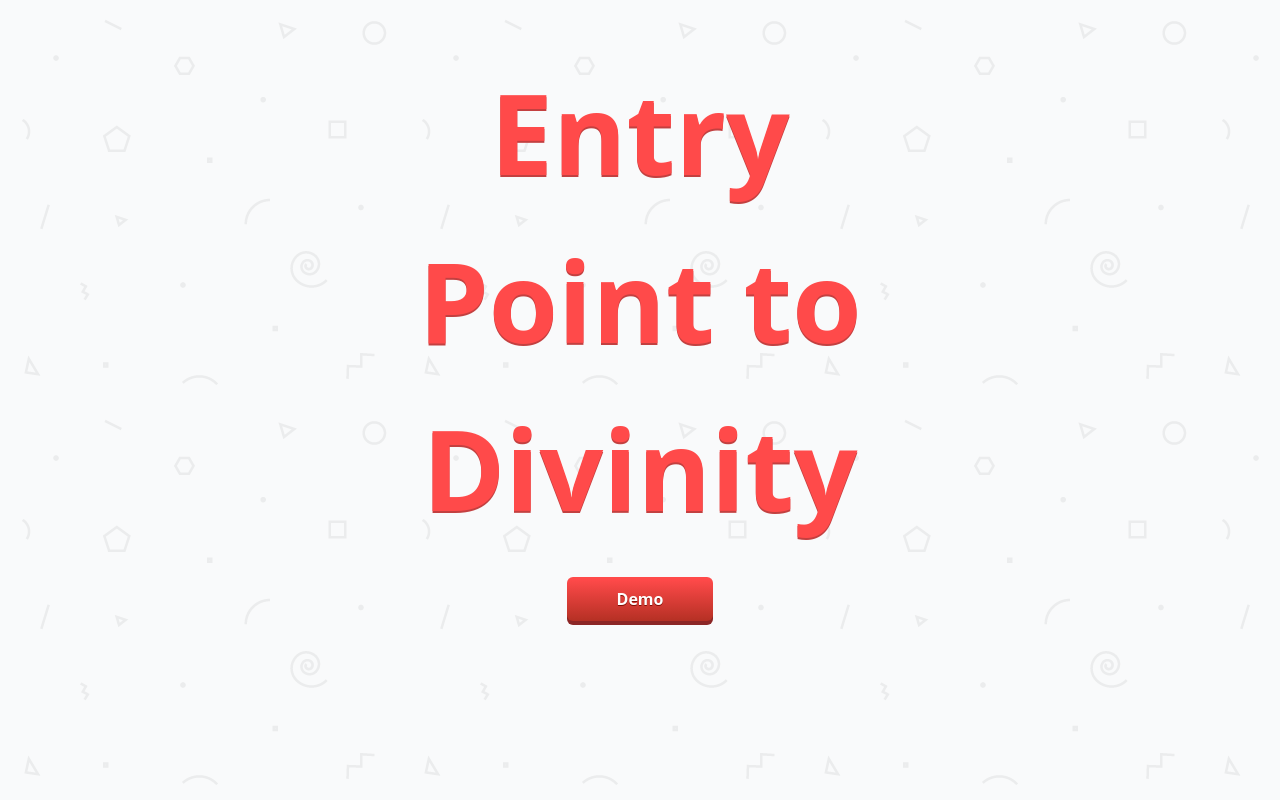
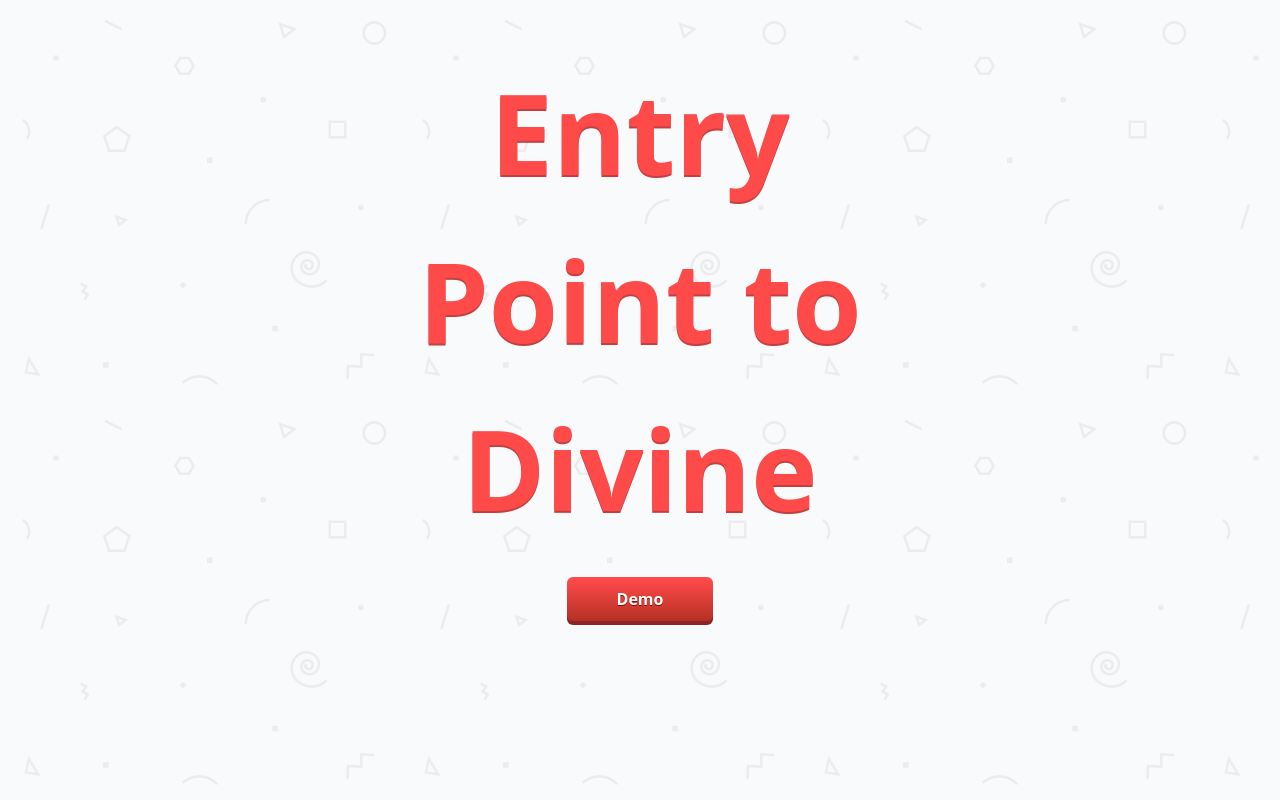
Before and after one commit to vrajeshdoshi/pushgit, a plain HTML site: page index.html in a window 1280 px wide. Drawn offline with Linux system fonts and the light colour scheme.

Commit message:
asasdas
asdfas

```diff
--- a/index.html
+++ b/index.html
@@ -8,7 +8,7 @@
 </head>
 <body>
     <main>
-        <h1>Entry Point to Divinity</h1>
+        <h1>Entry Point to Divine</h1>
         <!--<h2>JavaScript notifications for every browser<sup>*</sup></h2> -->
         <section class="buttons">
             <a class="button" href="javascript:void(0);" id="demoButton">Demo</a>
@@ -20,13 +20,7 @@
     <script type="text/javascript" src="push.min.js"></script>
     <!-- <script src="https://cdnjs.cloudflare.com/ajax/libs/prism/1.5.1/prism.min.js"></script> -->
     <script type="text/javascript">
-        /*(function(i,s,o,g,r,a,m){i['GoogleAnalyticsObject']=r;i[r]=i[r]||function(){
-        (i[r].q=i[r].q||[]).push(arguments)},i[r].l=1*new Date();a=s.createElement(o),
-        m=s.getElementsByTagName(o)[0];a.async=1;a.src=g;m.parentNode.insertBefore(a,m)
-        })(window,document,'script','https://www.google-analytics.com/analytics.js','ga');
 
-        ga('create', 'UA-24989915-5', 'auto');
-        ga('send', 'pageview');*/
 
         document.getElementById('demoButton').onclick = function () {
             Push.create('Hello world!', {
```
